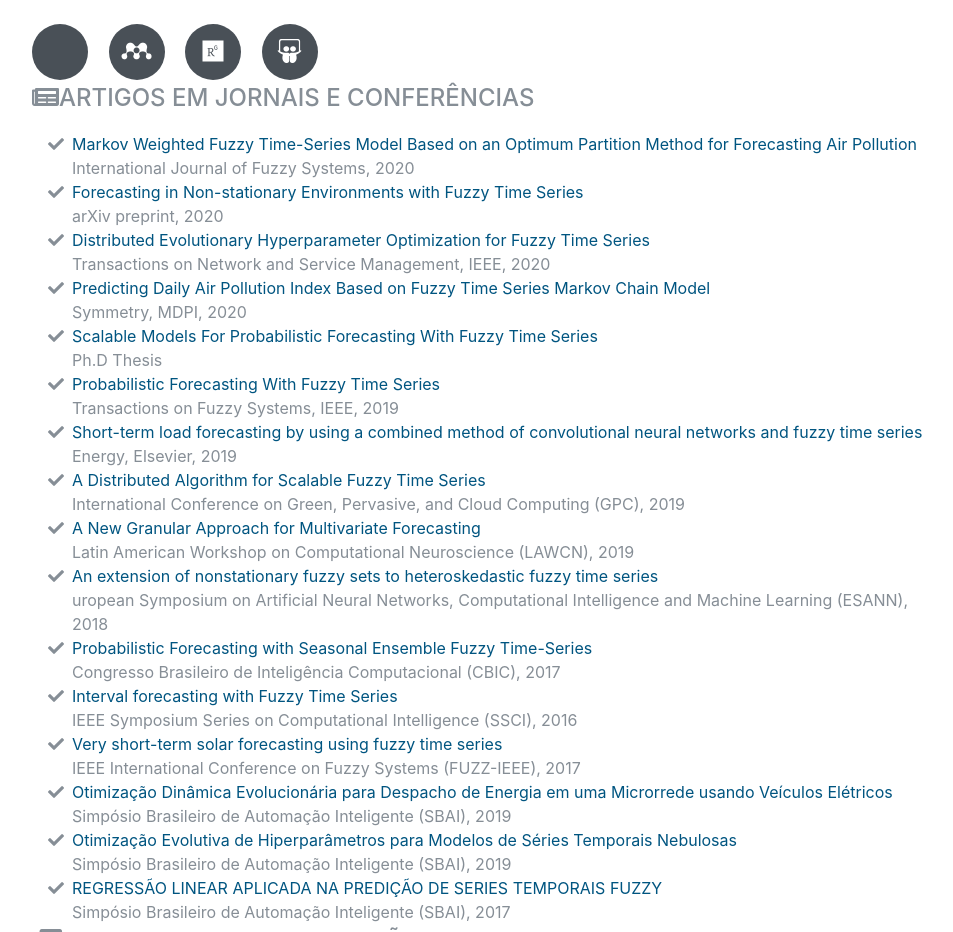
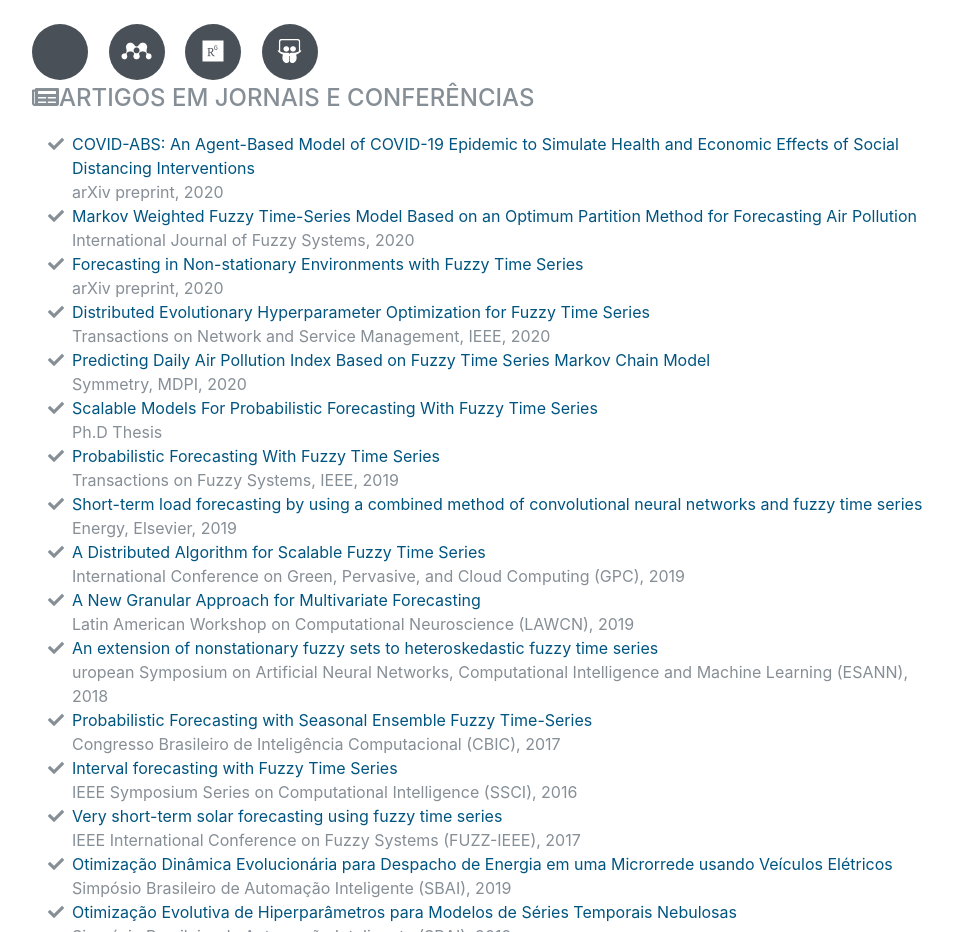
Before and after one commit to petroniocandido/petroniocandido.github.io, a website: page pt-br/index.html in a window 1280 px wide. Shown: the part 5300-6232 px from the top of the page, without its empty margins (288-1241 px from the left). Drawn offline with nearby package versions, Linux system fonts and the light colour scheme; some icons are missing; a web font is replaced by a local one.

Commit message:
Update index.html

```diff
--- a/pt-br/index.html
+++ b/pt-br/index.html
@@ -400,6 +400,7 @@
         </div>
         <div class="subheading mb-3"><i class="fas fa-newspaper"></i>Artigos em Jornais e Conferências</div>
         <ul class="fa-ul mb-0">
+		<li><i class="fa-li fa fa-check"></i><a href="https://arxiv.org/abs/2006.10532">COVID-ABS: An Agent-Based Model of COVID-19 Epidemic to Simulate Health and Economic Effects of Social Distancing Interventions</a><br />  arXiv preprint, 2020</li>
 <li><i class="fa-li fa fa-check"></i><a href="https://doi.org/10.1007/s40815-020-00841-w">Markov Weighted Fuzzy Time-Series Model Based on an Optimum Partition Method for Forecasting Air Pollution</a><br />  International Journal of Fuzzy Systems, 2020</li>
 <li><i class="fa-li fa fa-check"></i><a href="https://arxiv.org/abs/2004.12554">Forecasting in Non-stationary Environments with Fuzzy Time Series</a><br />  arXiv preprint, 2020</li>
 <li><i class="fa-li fa fa-check"></i><a href="https://doi.org/10.1109/TNSM.2020.2980289">Distributed Evolutionary Hyperparameter Optimization for Fuzzy Time Series</a><br />  Transactions on Network and Service Management, IEEE, 2020</li>
```
